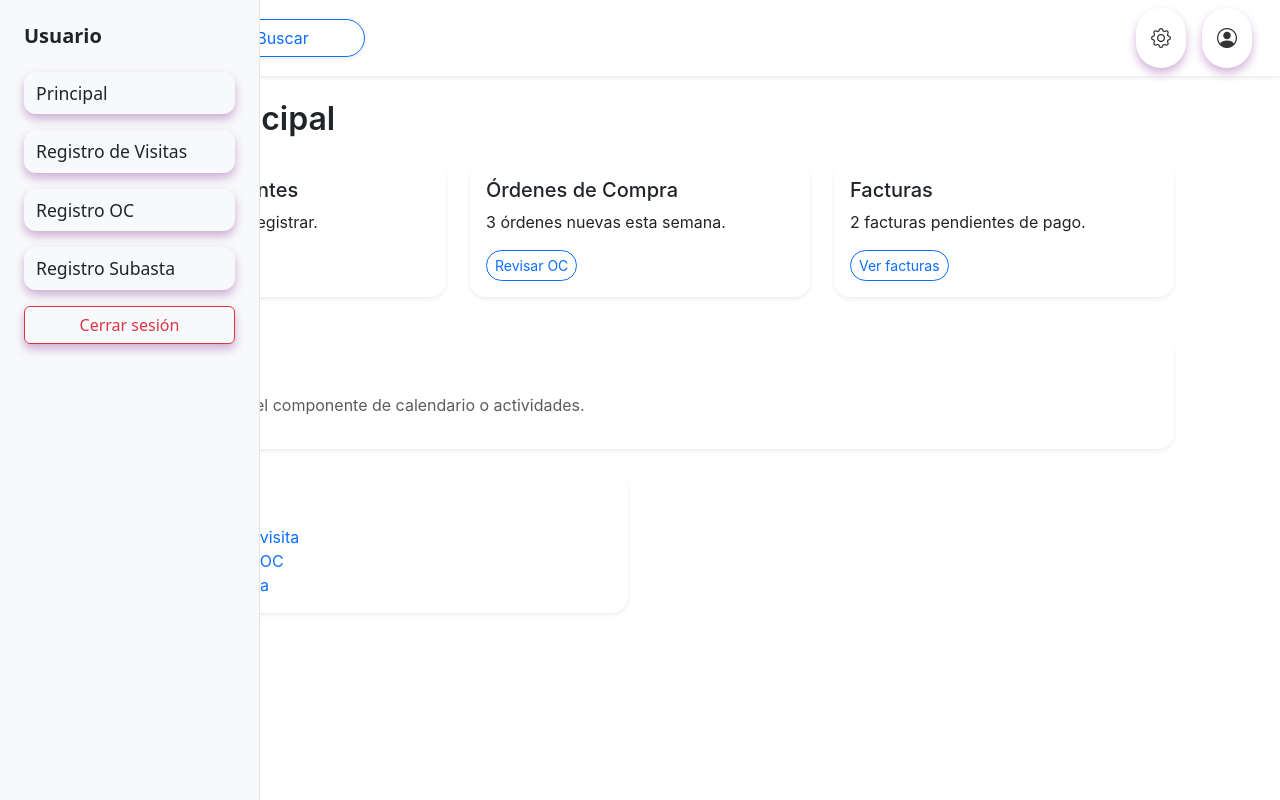
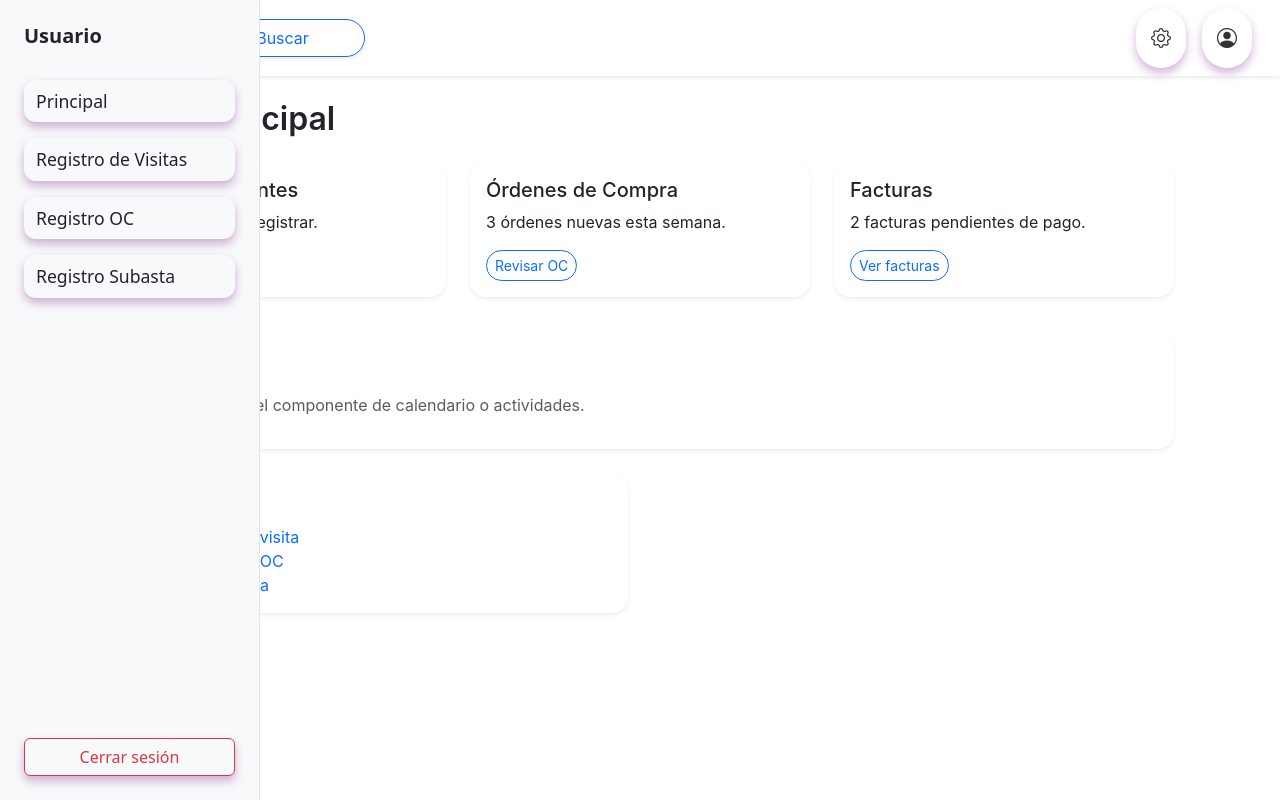
Before and after one commit to RonaldBH/ITCEN_SISTEMA, a React (Create React App) app in the folder frontend/: page /dashboard in a window 1280 px wide. Built offline with nearby package versions, Linux system fonts and the light colour scheme; no server answers; sample sign-in values are in the browser's storage.

Commit message:
Modificar Frontend sidebar.js

```diff
--- a/frontend/src/components/Sidebar.js
+++ b/frontend/src/components/Sidebar.js
@@ -3,24 +3,13 @@ import { useNavigate } from 'react-router-dom';
 
 const Sidebar = ({ user, showRegistrarNuevaVisita, showListarVisitasPendientes, onLogout, showContenidoPrincipal }) => {
   const [isOpen, setIsOpen] = useState(false);
-  const [showSidebar, setShowSidebar] = useState(false);
   const navigate = useNavigate();
 
   const toggleDropdown = () => setIsOpen(!isOpen);
-  const toggleSidebar = () => setShowSidebar(!showSidebar);
 
   return (
     <>
-      {/* Botón hamburguesa solo visible en móviles */}
-      <button
-        className="btn btn-light d-md-none m-2"
-        onClick={toggleSidebar}
-      >
-        <i className="bi bi-list fs-3"></i>
-      </button>
-
-      {/* Sidebar visible solo en md y superior, o si está abierto */}
-      <div className={`sidebar-container ${showSidebar ? 'd-block' : 'd-none'} d-md-block flex-column p-4`}>
+      <div className="sidebar-container d-md-flex flex-column p-4">
         {/* Usuario */}
         <div className="mb-4">
           <h5 className="fw-semibold text-dark">{user?.nombre || 'Usuario'}</h5>
```
